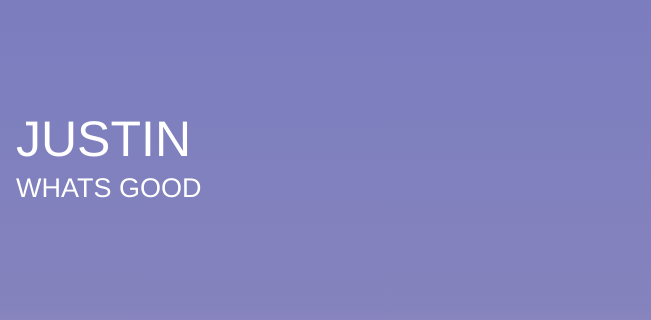
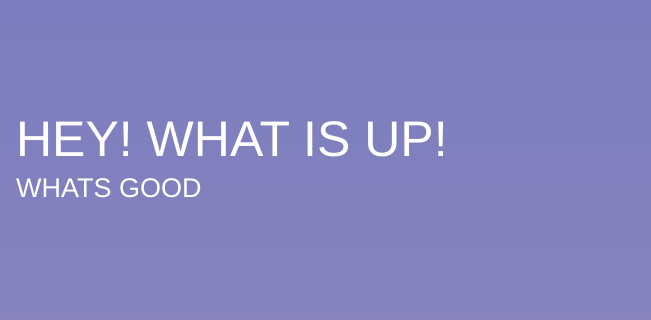
Before and after one commit to ForkedBlock/communitysite, a website: page public/index.html in a window 1280 px wide. Shown: the part 171-491 px from the top of the page, 629-1280 px from the left. Drawn offline with Linux system fonts and the light colour scheme.

Commit message:
index edited

```diff
--- a/public/index.html
+++ b/public/index.html
@@ -58,7 +58,7 @@
         <div class="message">
             <a class="twitter-link" href="http://twitter.com/home/?status=I%20created%20a%20project%20with%20AWS%20CodeStar!%20%23AWS%20%23AWSCodeStar%20https%3A%2F%2Faws.amazon.com%2Fcodestar"><img src="img/tweet.svg" /></a>
             <div class="text">
-                <h1>JUSTIN</h1>
+                <h1>HEY! WHAT IS UP! </h1>
                 <h2>WHATS GOOD</h2>
             </div>
         </div>
```
